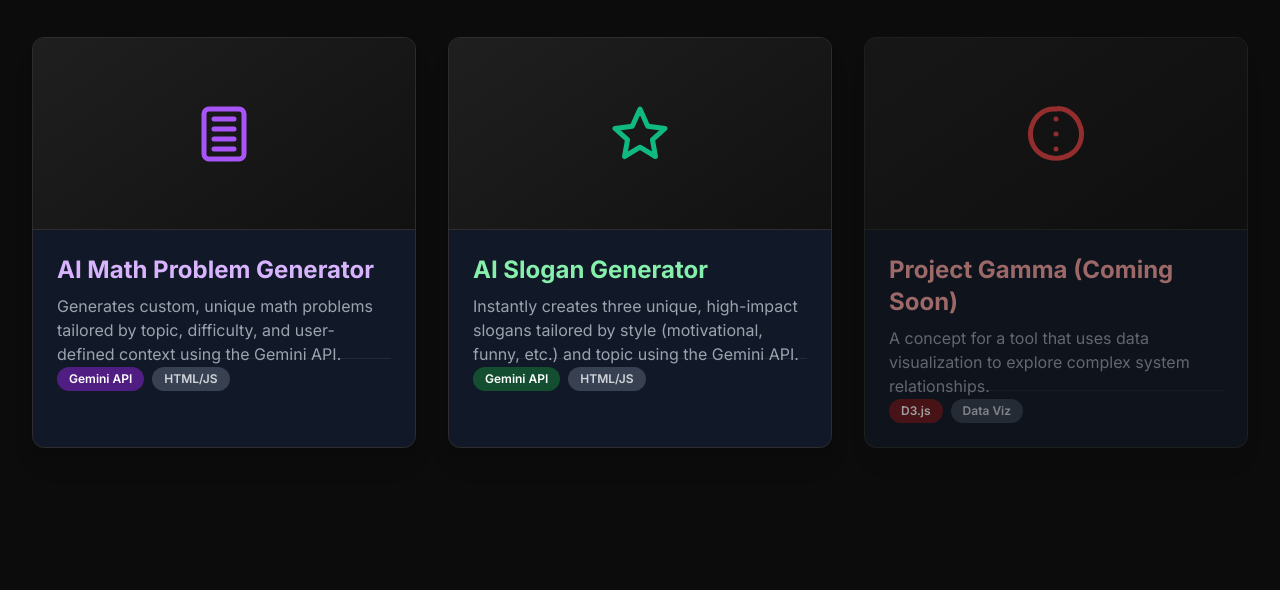
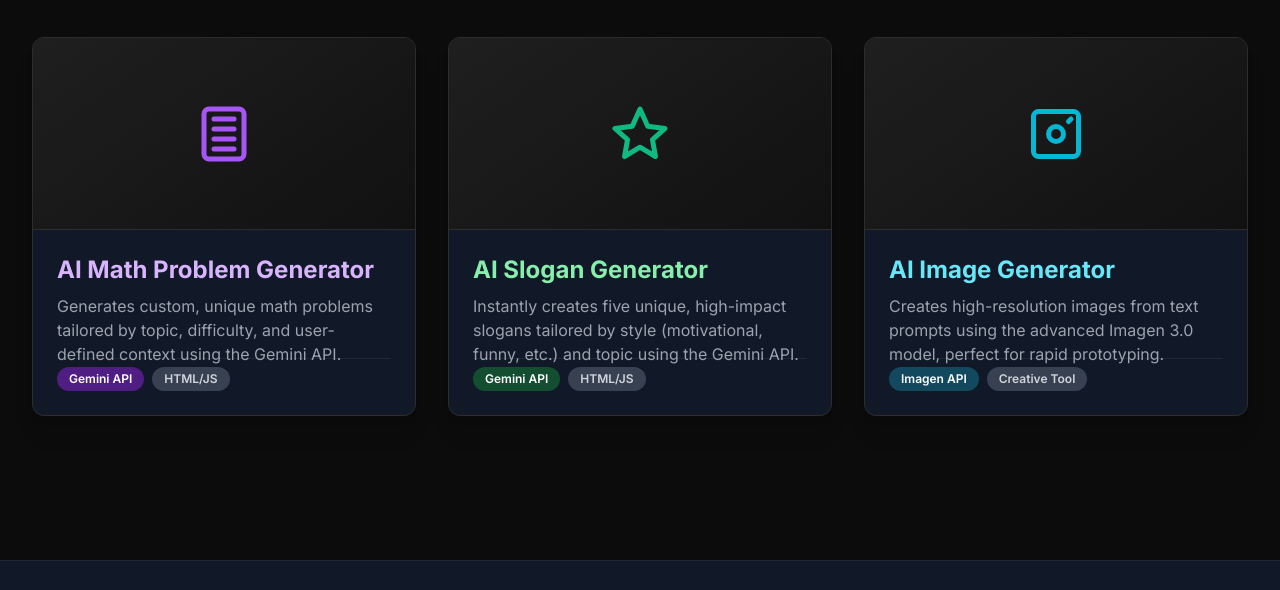
Before and after one commit to untitledcreatorofeverything/untitledcreatorofeverything.github.io, a plain HTML site: page index.html in a window 1280 px wide. Shown: the part 647-1237 px from the top of the page. Drawn offline with nearby package versions, Linux system fonts and the light colour scheme.

Commit message:
Update index.html

```diff
--- a/index.html
+++ b/index.html
@@ -27,6 +27,11 @@
         .icon-box {
             background: linear-gradient(145deg, #1f1f1f, #111111);
             border-bottom: 1px solid #2d2d2d;
+        }
+        /* Custom hover for the Image Generator Card */
+        .project-card.image-gen:hover {
+            box-shadow: 0 10px 25px rgba(0, 0, 0, 0.5), 0 0 50px rgba(6, 182, 212, 0.2);
+            border-color: #06b6d4; /* Tailwind cyan-500 */
         }
     </style>
 </head>
@@ -83,16 +88,16 @@
                     </a>
                 </div>
 
-                <!-- Project Card 2: AI Slogan Generator (Project Beta) -->
+                <!-- Project Card 2: AI Slogan Generator -->
                 <div class="project-card bg-gray-900 rounded-xl overflow-hidden shadow-xl">
                     <a href="slogan_generator.html">
                         <div class="icon-box flex items-center justify-center h-48 w-full">
-                            <!-- Updated Icon to match the Slogan Generator style -->
+                            <!-- Icon for Slogan Generator (Star/Idea) -->
                             <svg xmlns="http://www.w3.org/2000/svg" width="60" height="60" viewBox="0 0 24 24" fill="none" stroke="#10b981" stroke-width="2" stroke-linecap="round" stroke-linejoin="round" class="text-green-500"><polygon points="12 2 15.09 8.91 22 9.8 17 14.28 18.18 21 12 17.27 5.82 21 7 14.28 2 9.8 8.91 8.91 12 2"></polygon></svg>
                         </div>
                         <div class="p-6">
                             <h3 class="text-2xl font-bold mb-2 text-green-300">AI Slogan Generator</h3>
-                            <p class="text-gray-400 mb-4 h-12">Instantly creates three unique, high-impact slogans tailored by style (motivational, funny, etc.) and topic using the Gemini API.</p>
+                            <p class="text-gray-400 mb-4 h-12">Instantly creates five unique, high-impact slogans tailored by style (motivational, funny, etc.) and topic using the Gemini API.</p>
                             <div class="flex flex-wrap gap-2 pt-2 border-t border-gray-800">
                                 <span class="bg-green-800/70 text-white text-xs font-semibold px-3 py-1 rounded-full">Gemini API</span>
                                 <span class="bg-gray-700 text-gray-300 text-xs font-semibold px-3 py-1 rounded-full">HTML/JS</span>
@@ -101,19 +106,22 @@
                     </a>
                 </div>
 
-                <!-- Project Card 3 (Placeholder) -->
-                <div class="project-card bg-gray-900 rounded-xl overflow-hidden shadow-xl opacity-60 pointer-events-none">
-                    <div class="icon-box flex items-center justify-center h-48 w-full">
-                        <svg xmlns="http://www.w3.org/2000/svg" width="60" height="60" viewBox="0 0 24 24" fill="none" stroke="#ef4444" stroke-width="2" stroke-linecap="round" stroke-linejoin="round"><path d="M12 2.042c-.25.002-.5.002-.75 0C6.901 1.93 3.32 5.093 2.16 9.25c-1.16 4.157.34 8.58 4.11 10.94a11.8 11.8 0 0 0 11.45 0c3.77-2.36 5.27-6.783 4.11-10.94-1.16-4.157-4.74-7.32-9.09-7.408Z"></path><path d="M12 12v.01"></path><path d="M12 18v.01"></path><path d="M12 6v.01"></path></svg>
-                    </div>
-                    <div class="p-6">
-                        <h3 class="text-2xl font-bold mb-2 text-red-300">Project Gamma (Coming Soon)</h3>
-                        <p class="text-gray-400 mb-4 h-12">A concept for a tool that uses data visualization to explore complex system relationships.</p>
-                        <div class="flex flex-wrap gap-2 pt-2 border-t border-gray-800">
-                            <span class="bg-red-800/70 text-white text-xs font-semibold px-3 py-1 rounded-full">D3.js</span>
-                            <span class="bg-gray-700 text-gray-300 text-xs font-semibold px-3 py-1 rounded-full">Data Viz</span>
+                <!-- Project Card 3: AI Image Generator (NEW) -->
+                <div class="project-card image-gen bg-gray-900 rounded-xl overflow-hidden shadow-xl">
+                    <a href="ai_image_generator.html">
+                        <div class="icon-box flex items-center justify-center h-48 w-full">
+                            <!-- Icon for Image Generator (Camera/Photo) -->
+                            <svg xmlns="http://www.w3.org/2000/svg" width="60" height="60" viewBox="0 0 24 24" fill="none" stroke="#06b6d4" stroke-width="2" stroke-linecap="round" stroke-linejoin="round" class="text-cyan-500"><rect x="3" y="3" width="18" height="18" rx="2" ry="2"></rect><circle cx="12" cy="12" r="3"></circle><path d="M18 6l-1 1"></path></svg>
                         </div>
-                    </div>
+                        <div class="p-6">
+                            <h3 class="text-2xl font-bold mb-2 text-cyan-300">AI Image Generator</h3>
+                            <p class="text-gray-400 mb-4 h-12">Creates high-resolution images from text prompts using the advanced Imagen 3.0 model, perfect for rapid prototyping.</p>
+                            <div class="flex flex-wrap gap-2 pt-2 border-t border-gray-800">
+                                <span class="bg-cyan-800/70 text-white text-xs font-semibold px-3 py-1 rounded-full">Imagen API</span>
+                                <span class="bg-gray-700 text-gray-300 text-xs font-semibold px-3 py-1 rounded-full">Creative Tool</span>
+                            </div>
+                        </div>
+                    </a>
                 </div>
 
             </div>
```
